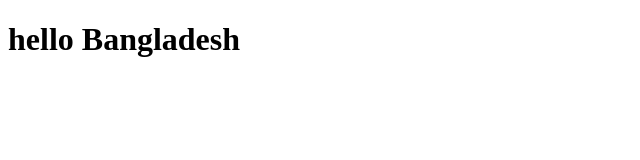
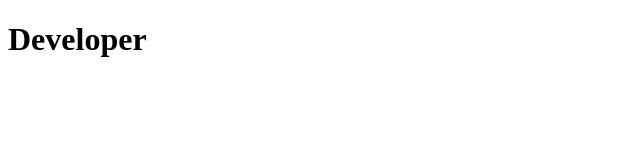
Before and after one commit to akmojahid/html-css-js, a plain HTML site: page index.html in a window 1280 px wide. Shown: the whole page, without its empty margins (0-640 px from the left). Drawn offline with Linux system fonts and the light colour scheme.

Commit message:
update index.html

```diff
--- a/index.html
+++ b/index.html
@@ -8,7 +8,7 @@
 </head>
 
 <body>
- <h1>hello Bangladesh</h1>
+ <h1>Developer</h1>
  <script src="../javascript/dsa.js"></script>
  <script src="../javascript/practice-javascript.js"></script>
 </body>
```
